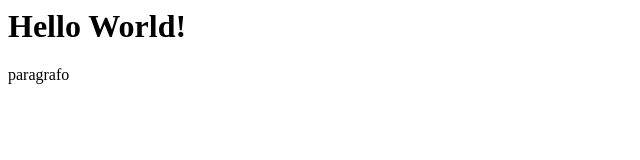
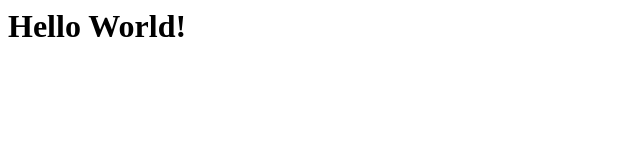
Before and after one commit to DaniSer84/backend-progetto1, a plain HTML site: page index.html in a window 1280 px wide. Shown: the full height of the page, 0-640 px from the left. Drawn offline with Linux system fonts and the light colour scheme.

Commit message:
Revert "paragraph added"
This reverts commit d00b2574fbb40f5c17a954d33d6d9b5ab0369ca9.

```diff
--- a/index.html
+++ b/index.html
@@ -1,6 +1,5 @@
 <html>
 <body>
     <h1>Hello World!</h1>
-    <p>paragrafo</p>
 </body>
 </html>
```
